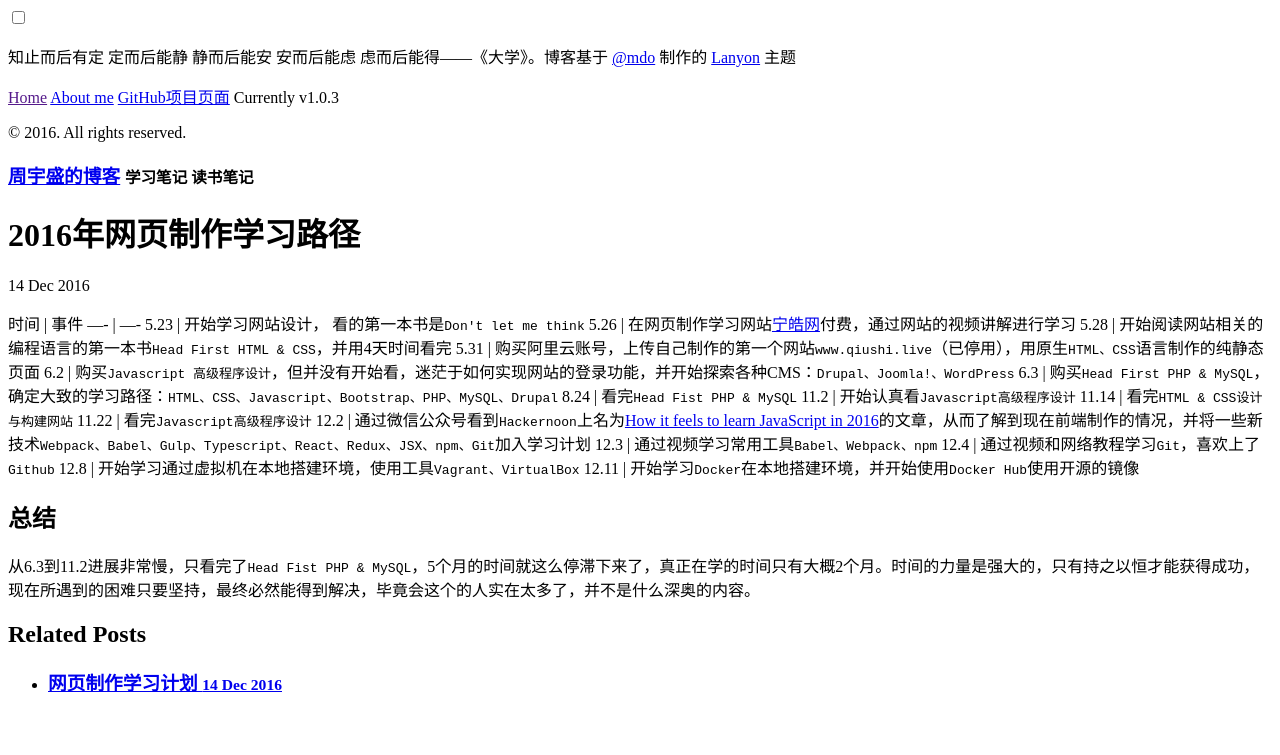
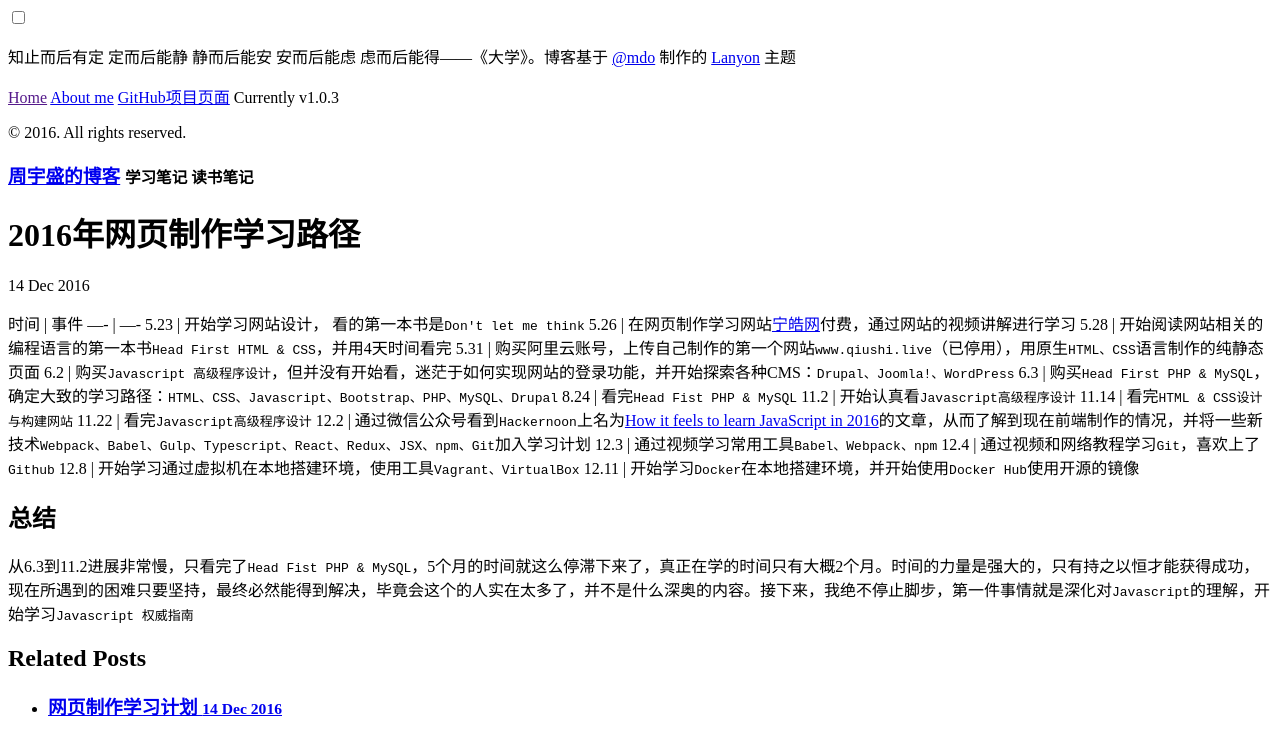
Before and after one commit to jasonzhouu/old-github-pages, a Jekyll site: the page built from _posts/2016-12-14-front-end-learning-path-in-2016.md, in a window 1280 px wide. Shown: the top 755 px of the page. Built offline with Jekyll 4.4.1, drawn with Linux system fonts in a browser that asks for light colours; comment, search, counter and statistics services are not loaded.

Commit message:
Update 2016-12-14-front-end-learning-path-in-2016.md

```diff
--- a/_posts/2016-12-14-front-end-learning-path-in-2016.md
+++ b/_posts/2016-12-14-front-end-learning-path-in-2016.md
@@ -22,4 +22,4 @@
 12.8 | 开始学习通过虚拟机在本地搭建环境，使用工具`Vagrant、VirtualBox`
 12.11 | 开始学习`Docker`在本地搭建环境，并开始使用`Docker Hub`使用开源的镜像
 ## 总结
-从6.3到11.2进展非常慢，只看完了`Head Fist PHP & MySQL`，5个月的时间就这么停滞下来了，真正在学的时间只有大概2个月。时间的力量是强大的，只有持之以恒才能获得成功，现在所遇到的困难只要坚持，最终必然能得到解决，毕竟会这个的人实在太多了，并不是什么深奥的内容。
+从6.3到11.2进展非常慢，只看完了`Head Fist PHP & MySQL`，5个月的时间就这么停滞下来了，真正在学的时间只有大概2个月。时间的力量是强大的，只有持之以恒才能获得成功，现在所遇到的困难只要坚持，最终必然能得到解决，毕竟会这个的人实在太多了，并不是什么深奥的内容。接下来，我绝不停止脚步，第一件事情就是深化对`Javascript`的理解，开始学习`Javascript 权威指南`
```
